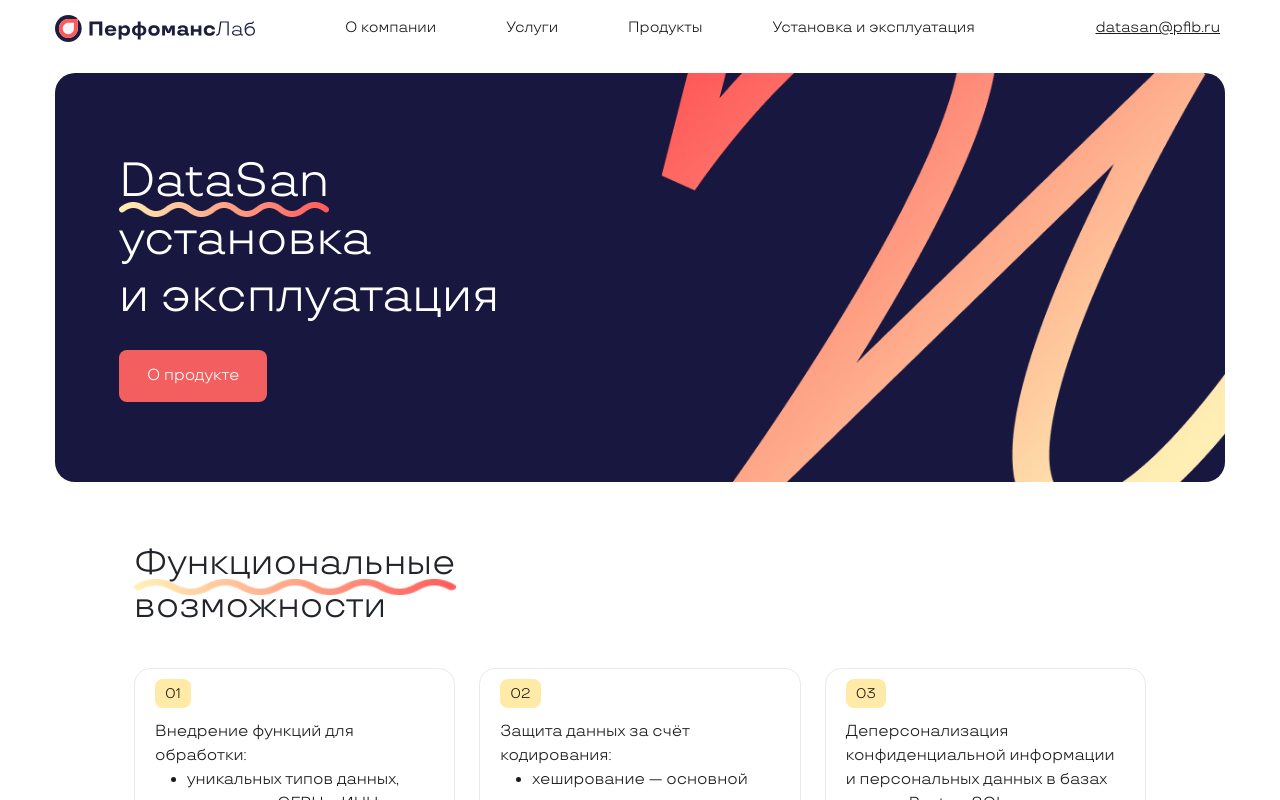
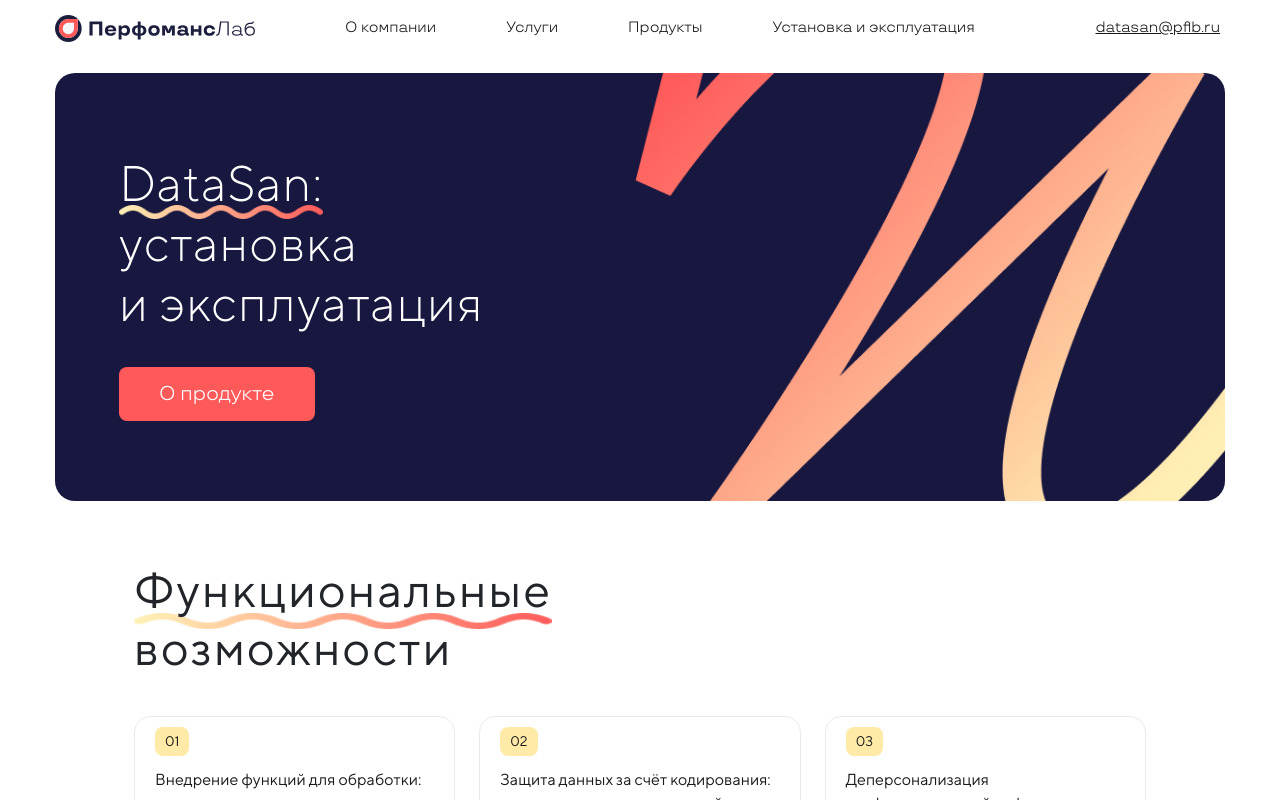
Before and after one commit to Aleator2023/datasan-react, a React (Vite) app: page /installation in a window 1280 px wide. Shown: the top 800 px of the page. Built offline with nearby package versions, Linux system fonts and the light colour scheme.

Commit message:
Коммит от 20.1  июня , шрифты

```diff
--- a/src/components/InstallationHero.tsx
+++ b/src/components/InstallationHero.tsx
@@ -9,7 +9,7 @@
       <div className="installation-hero-content">
       <h1 className="installation-title">
   <span className="underline-wrapper">
-    DataSan
+    DataSan:
     <span className="underline-bg"></span>
   </span>
   <br />
--- a/src/styles/FunctionalFeaturesBlock.css
+++ b/src/styles/FunctionalFeaturesBlock.css
@@ -1,11 +1,12 @@
 .functional-block {
     padding: 60px 5vw;
-    font-family: 'TT Travels', sans-serif;
+    font-family: 'TTNorms', Arial, sans-serif;
   }
 
   .section-title {
-    font-size: 36px;
+    font-size: 48px;
     font-weight: 500;
+    letter-spacing: 2px;
     line-height: 1.2;
     margin-bottom: 40px;
     position: relative;
--- a/src/styles/InstallationHero.css
+++ b/src/styles/InstallationHero.css
@@ -25,11 +25,12 @@
   }
 
   .installation-hero h1 {
-    font-size: 48px;
-    font-weight: 500;
+    font-size: 50px;
+    font-weight: 300;
     line-height: 1.2;
-    font-family: 'TT Travels', sans-serif;
-    margin-bottom: 24px;
+    letter-spacing: 1px;
+    font-family: 'TTNorms', Arial, sans-serif;
+    margin-bottom: 34px;
   }
 
   .highlight {
@@ -39,11 +40,11 @@
 
   .installation-button {
     display: inline-block;
-    background-color: #F35E5E;
-    padding: 14px 28px;
+    background-color: #Ff5959;
+    padding: 12px 40px;
     border-radius: 8px;
     color: white;
-    font-size: 16px;
+    font-size: 20px;
     font-weight: 500;
     text-decoration: none;
     font-family: 'TT Travels', sans-serif;
```
